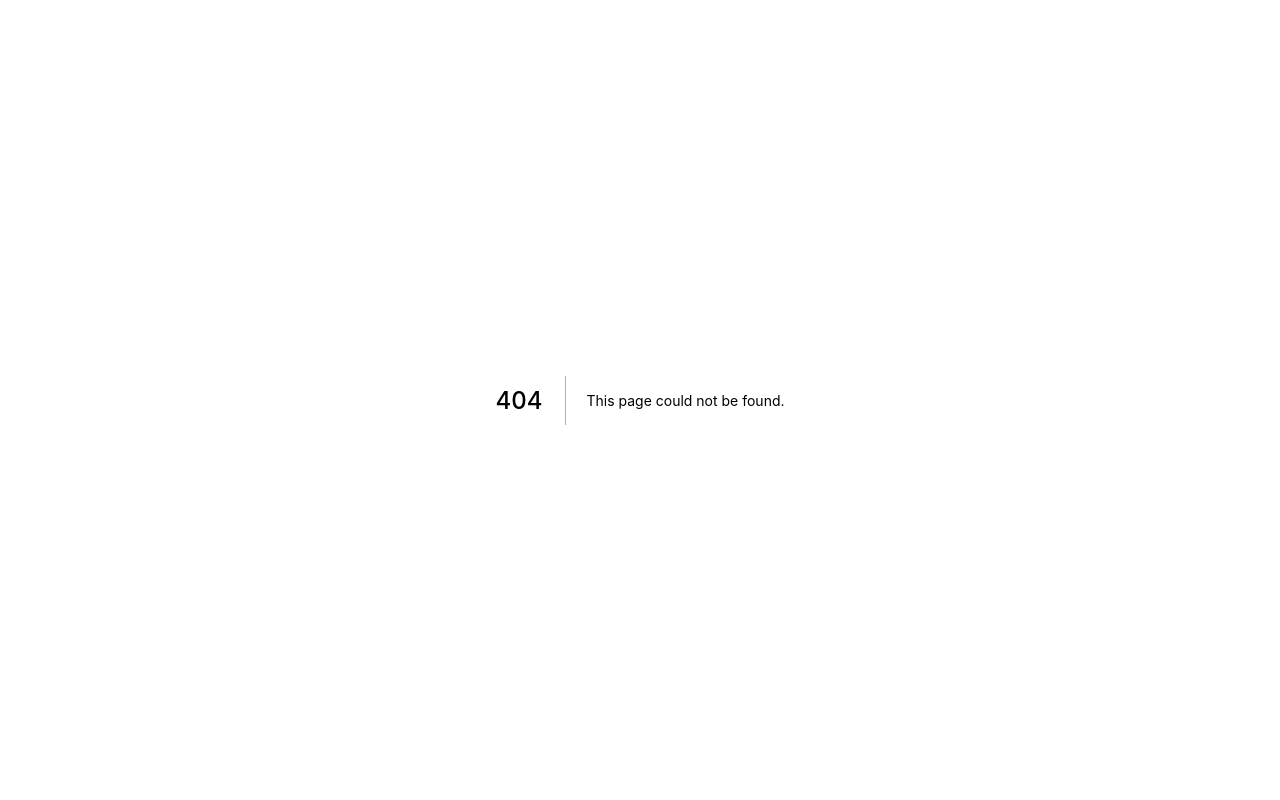
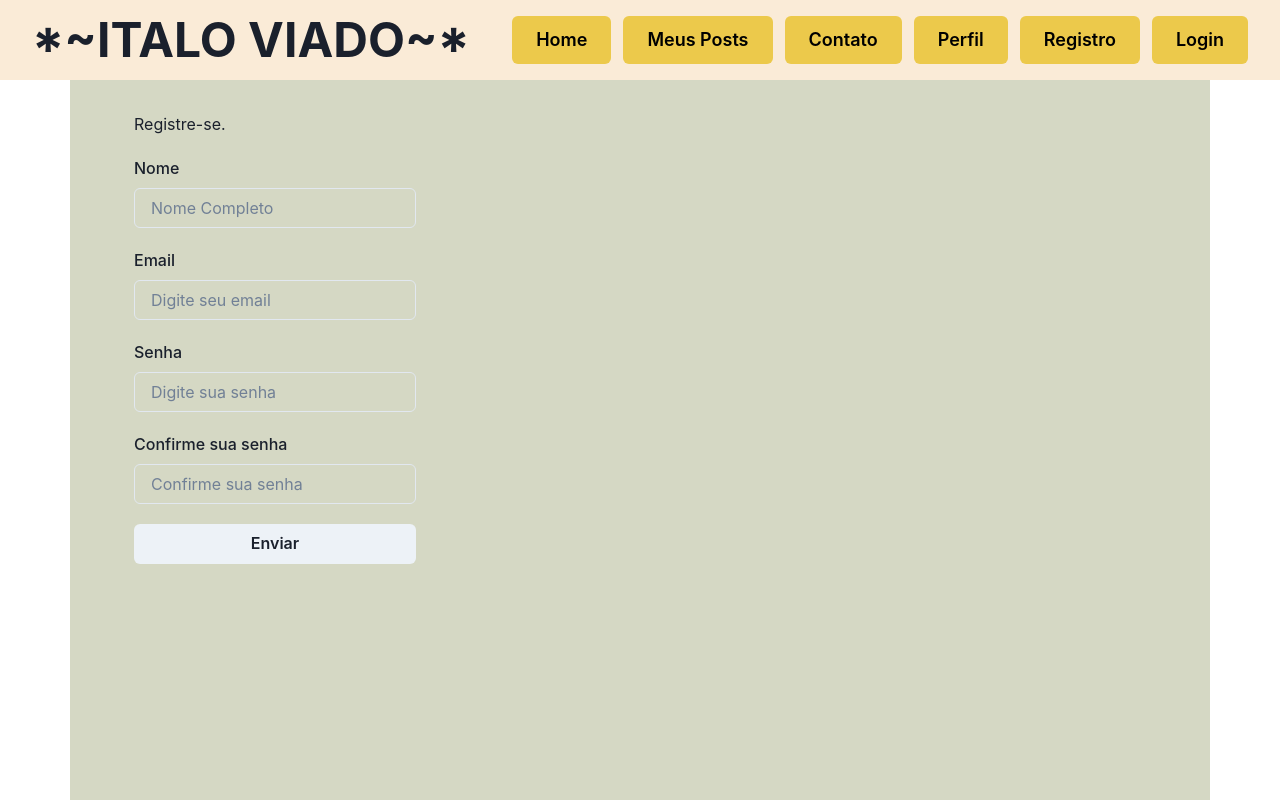
Before and after one commit to pedr0ferrari/blog, a Next.js app: page /registro in a window 1280 px wide. Before the commit this address had no page. Built offline with nearby package versions, Linux system fonts and the light colour scheme.

Commit message:
create register form UI using react-hook-form

```diff
--- a/components/header/header.tsx
+++ b/components/header/header.tsx
@@ -57,6 +57,22 @@ const Header = () => {
         >
           Perfil
         </Button>
+        <Button
+          size="lg"
+          as="a"
+          colorScheme="yellow"
+          onClick={() => handleRoute("/registro")}
+        >
+          Registro
+        </Button>
+        <Button
+          size="lg"
+          as="a"
+          colorScheme="yellow"
+          onClick={() => handleRoute("/login")}
+        >
+          Login
+        </Button>
       </Flex>
     </Flex>
   );
--- /dev/null
+++ b/config/context.tsx
@@ -0,0 +1,30 @@
+import { type } from "os";
+import React, { Children } from "react";
+
+export const config = {
+  firebaseConfig: {
+    apiKey: "AIzaSyBPaDSzfhg1tuafAab3YgaSvqgpBkhCA08",
+    authDomain: "blog-ffb3e.firebaseapp.com",
+    projectId: "blog-ffb3e",
+    storageBucket: "blog-ffb3e.appspot.com",
+    messagingSenderId: "134131214803",
+    appId: "1:134131214803:web:953323610b7bf2cb45a726",
+    measurementId: "G-ECTRG0DTCJ",
+  },
+};
+export type FirebaseCtxType = {
+  user: string;
+};
+
+export const FirebaseCtx = React.createContext<FirebaseCtxType>(
+  {} as FirebaseCtxType
+);
+
+export const FirebaseProvider: React.FC<{ children: React.ReactNode }> = ({
+  children,
+}) => {
+  const user = "Pedro";
+  return (
+    <FirebaseCtx.Provider value={{ user }}>{children}</FirebaseCtx.Provider>
+  );
+};
--- a/layouts/Main.tsx
+++ b/layouts/Main.tsx
@@ -1,6 +1,5 @@
 import { Flex } from "@chakra-ui/react";
 import React from "react";
-import styles from "./styles.module.css";
 
 const Main: React.FC<{
   children: React.ReactNode;
--- a/package.json
+++ b/package.json
@@ -12,12 +12,15 @@
     "@chakra-ui/react": "^2.2.1",
     "@emotion/react": "^11.9.3",
     "@emotion/styled": "^11.9.3",
+    "firebase": "^9.9.0",
+    "firebaseui": "^6.0.1",
     "framer-motion": "^6.4.1",
     "graphql": "^16.5.0",
     "graphql-request": "^4.3.0",
     "next": "12.1.6",
     "react": "^18.2.0",
-    "react-dom": "^18.2.0"
+    "react-dom": "^18.2.0",
+    "react-hook-form": "^7.33.1"
   },
   "devDependencies": {
     "@types/node": "18.0.0",
--- a/pages/_app.tsx
+++ b/pages/_app.tsx
@@ -1,12 +1,15 @@
 import "../styles/globals.css";
 import type { AppProps } from "next/app";
 import { ChakraProvider } from "@chakra-ui/react";
+import { FirebaseProvider } from "../config/context";
 
 const MyApp = ({ Component, pageProps }: AppProps) => {
   return (
-    <ChakraProvider>
-      <Component {...pageProps} />
-    </ChakraProvider>
+    <FirebaseProvider>
+      <ChakraProvider>
+        <Component {...pageProps} />
+      </ChakraProvider>
+    </FirebaseProvider>
   );
 };
 
--- /dev/null
+++ b/pages/registro.tsx
@@ -0,0 +1,100 @@
+import React from "react";
+import { useContext, useState, useEffect } from "react";
+import {
+  Button,
+  Flex,
+  FormControl,
+  FormErrorMessage,
+  FormLabel,
+  Input,
+} from "@chakra-ui/react";
+import { useForm } from "react-hook-form";
+import Header from "../components/header/header";
+import { FirebaseCtx } from "../config/context";
+import Main from "../layouts/Main";
+
+const Registro: React.FC = () => {
+  const {
+    register,
+    handleSubmit,
+    formState: { errors },
+    setError,
+  } = useForm({
+    defaultValues: {
+      name: "",
+      password: "",
+      confirmPassword: "",
+      email: "",
+    },
+  });
+
+  const handleRegister = (data: any) => {
+    console.log("data", data);
+    if (data.password !== data.confirmPassword) {
+      setError("password", {
+        type: "custom",
+        message: "Você inseriu senhas diferentes, tente novamente.",
+      });
+      setError("confirmPassword", {
+        type: "custom",
+        message: "Você inseriu senhas diferentes, tente novamente.",
+      });
+    } else {
+      const newUser = {
+        name: data.name,
+        email: data.email,
+        password: data.password,
+      };
+      console.log("newUser", newUser);
+    }
+  };
+  return (
+    <>
+      <Header />
+      <Main>
+        <Flex
+          as="form"
+          direction="column"
+          gap={5}
+          onSubmit={handleSubmit(handleRegister)}
+        >
+          Registre-se.
+          <FormControl>
+            <FormLabel>Nome</FormLabel>
+            <Input placeholder="Nome Completo" {...register("name")} />
+          </FormControl>
+          <FormControl>
+            <FormLabel>Email</FormLabel>
+            <Input
+              type="email"
+              placeholder="Digite seu email"
+              {...register("email")}
+            />
+          </FormControl>
+          <FormControl isInvalid={Boolean(errors.password)}>
+            <FormLabel>Senha</FormLabel>
+            <Input
+              type="password"
+              placeholder="Digite sua senha"
+              {...register("password")}
+            />
+          </FormControl>
+          <FormControl isInvalid={Boolean(errors.confirmPassword)}>
+            <FormLabel>Confirme sua senha</FormLabel>
+            <Input
+              type="password"
+              placeholder="Confirme sua senha"
+              {...register("confirmPassword")}
+            />
+            <FormErrorMessage>
+              {errors.confirmPassword && errors.confirmPassword.message}
+            </FormErrorMessage>
+          </FormControl>
+          <Button type="submit">Enviar</Button>
+        </Flex>
+      </Main>
+    </>
+  );
+};
+
+export default Registro;
--- a/tsconfig.json
+++ b/tsconfig.json
@@ -4,7 +4,7 @@
     "lib": ["dom", "dom.iterable", "esnext"],
     "allowJs": true,
     "skipLibCheck": true,
-    "strict": true,
+    "strict": false,
     "forceConsistentCasingInFileNames": true,
     "noEmit": true,
     "esModuleInterop": true,
```
Also changed, not shown: pages/login.tsx (added, +7 -0 lines), 2 other files (tests, documents, lock files or other folders).
